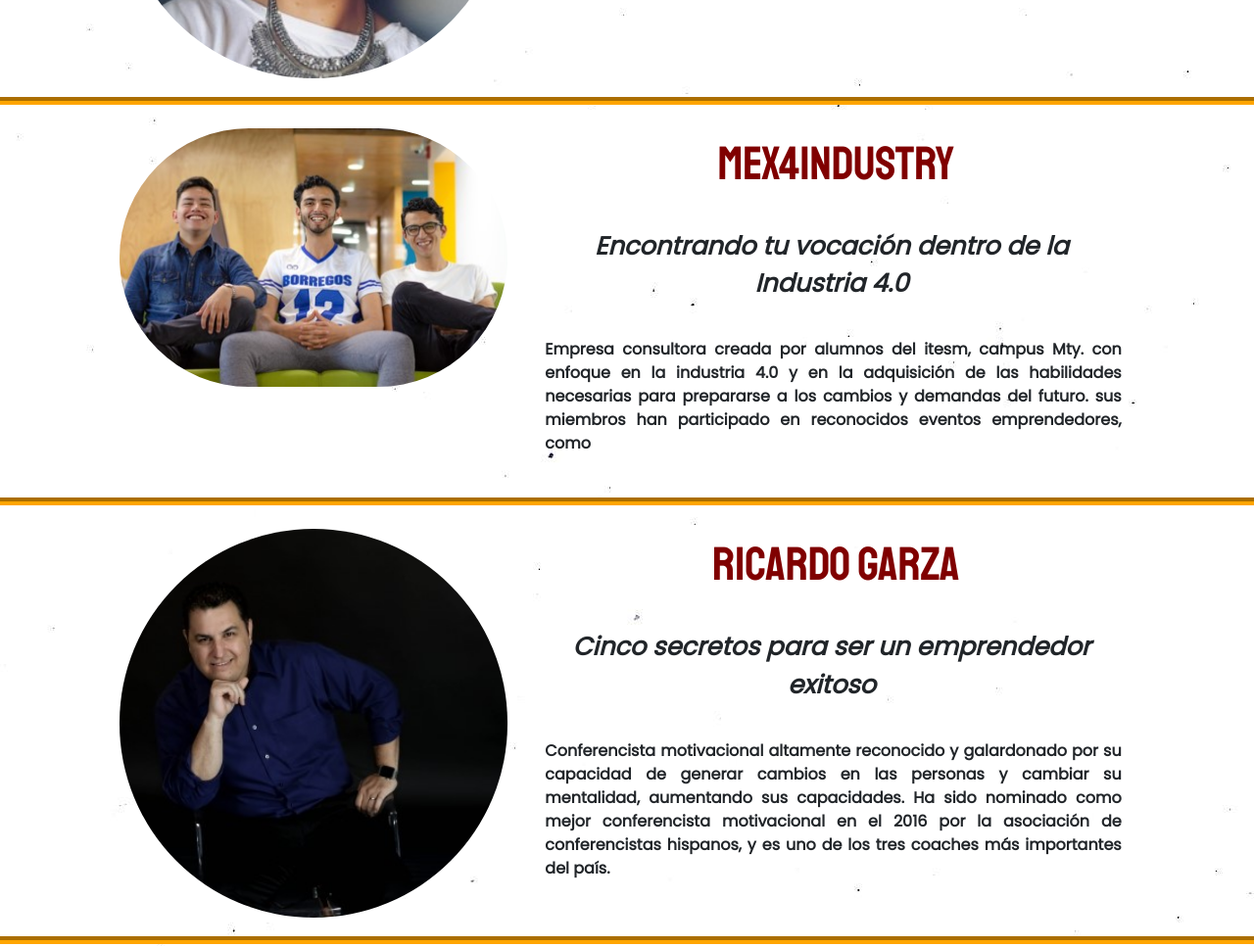
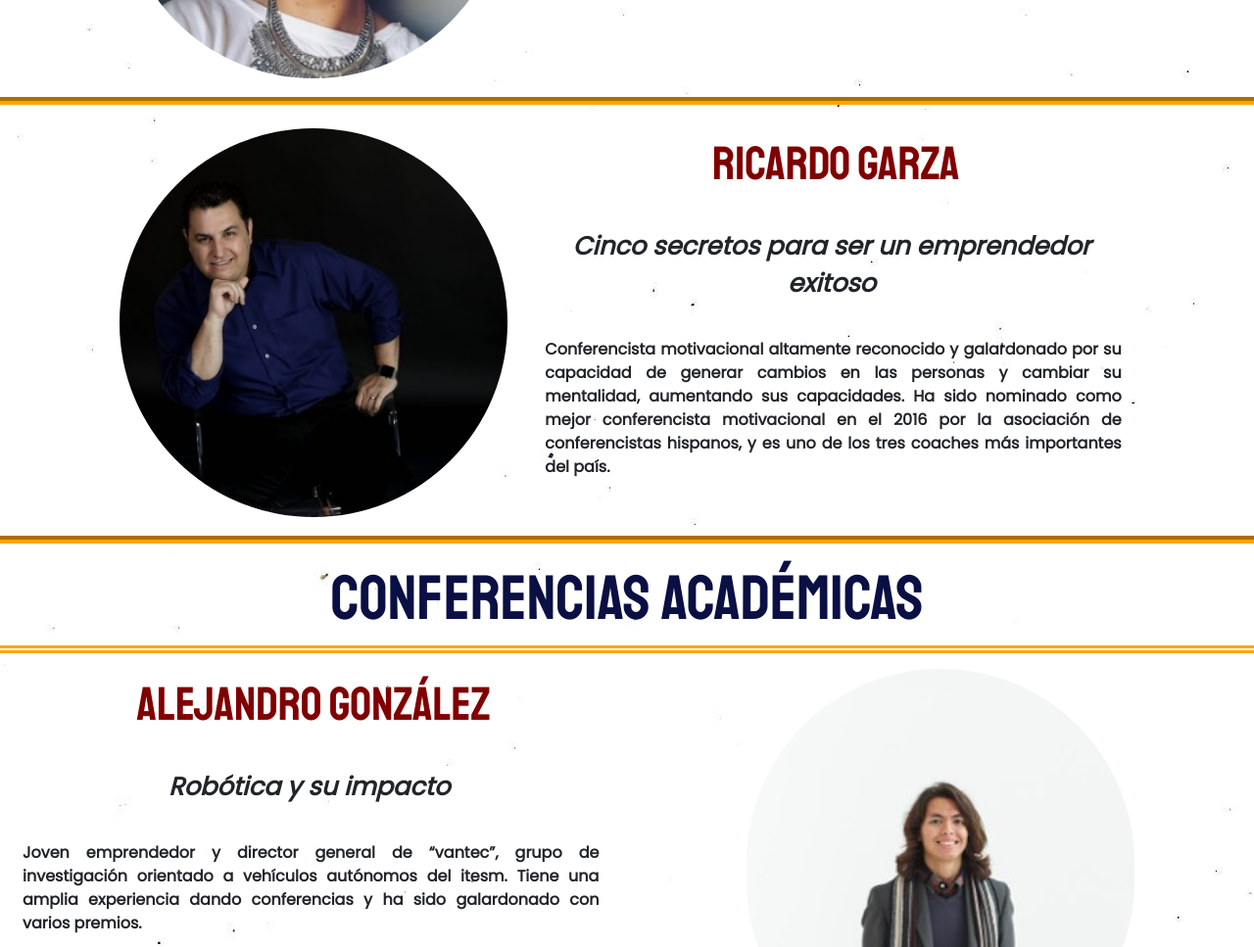
Before and after one commit to luisaga215/at_2019_2, a plain HTML site: page conferencias.html in a window 1280 px wide. Shown: the part 1000-1967 px from the top of the page at 98% size. Drawn offline with nearby package versions, Linux system fonts and the light colour scheme.

Commit message:
Uploaded

```diff
--- a/conferencias.html
+++ b/conferencias.html
@@ -83,19 +83,6 @@
     </div>
     <div class="row cRows">
       <div class="col-xl-4 offset-xl-1 col-lg-4 offset-lg-1 col-md-6 col-sm-12">
-        <img src="./assets/conferencia3.jpg" alt="conferencia3" width="100%" class="imgsConferencias">
-      </div>
-      <div class="col-xl-6 col-lg-6 col-md-6 col-sm-12">
-        <p class="titleConferencias2">MEX4INDUSTRY</p>
-        <p class="subtitleConferencias">Encontrando tu vocación dentro de la Industria 4.0</p>
-        <p class="descripcionConferencias">Empresa consultora creada por alumnos del itesm, campus Mty. con enfoque en la industria 4.0 y en la adquisición de las habilidades necesarias para prepararse a los cambios y demandas del futuro. sus
-          miembros han participado en reconocidos eventos emprendedores, como
-        </p>
-      </div>
-    </div>
-
-    <div class="row cRows">
-      <div class="col-xl-4 offset-xl-1 col-lg-4 offset-lg-1 col-md-6 col-sm-12">
         <img src="./assets/conferencia4.jpg" alt="conferencia4" width="100%" class="imgsConferencias">
       </div>
       <div class="col-xl-6 col-lg-6 col-md-6 col-sm-12">
--- a/main2.css
+++ b/main2.css
@@ -318,7 +318,7 @@
   }
 
   .embajadorBut {
-    width: 5.8em;
+    width: 6.9em;
     font-size: .8em;
   }
 
```
